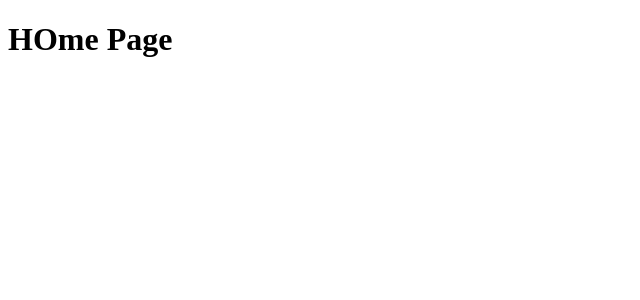
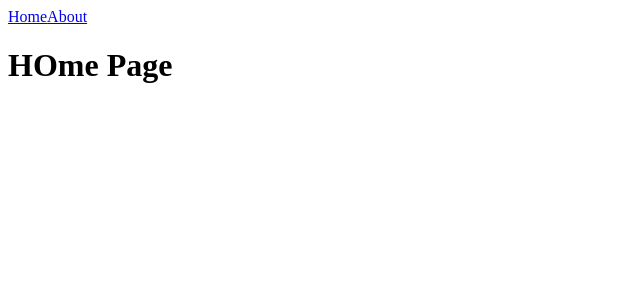
Before and after one commit to Skllit/React-codeStoic, a React (Vite) app in the folder vite-project/: page / in a window 1280 px wide. Shown: the top 300 px of the page, without its empty margins (0-640 px from the left). Built offline with nearby package versions, Linux system fonts and the light colour scheme.

Commit message:
Routes+links

```diff
--- a/vite-project/src/App.jsx
+++ b/vite-project/src/App.jsx
@@ -1,13 +1,18 @@
 import { BrowserRouter,Route, Routes } from "react-router-dom"
 import About from "./pages/About"
 import Home from "./pages/Home"
+import Navbar from "./componants/Navbar"
 
 function App() {
 
 
   return (
+
     <BrowserRouter>
+
+    <Navbar></Navbar>
     <Routes>
+
       <Route path="/" element={<Home></Home>}></Route>
       <Route path="/about" element={<About></About>}></Route>
 
--- /dev/null
+++ b/vite-project/src/componants/Navbar.jsx
@@ -0,0 +1,13 @@
+import React from 'react'
+import { Link } from 'react-router-dom'
+function Navbar() {
+  return (
+    <div>
+        <Link to="/">Home</Link>
+        <Link to="/about">About</Link>
+
+    </div>
+  )
+}
+
+export default Navbar
```
Also changed, not shown: 1 other file (tests, documents, lock files or other folders).
